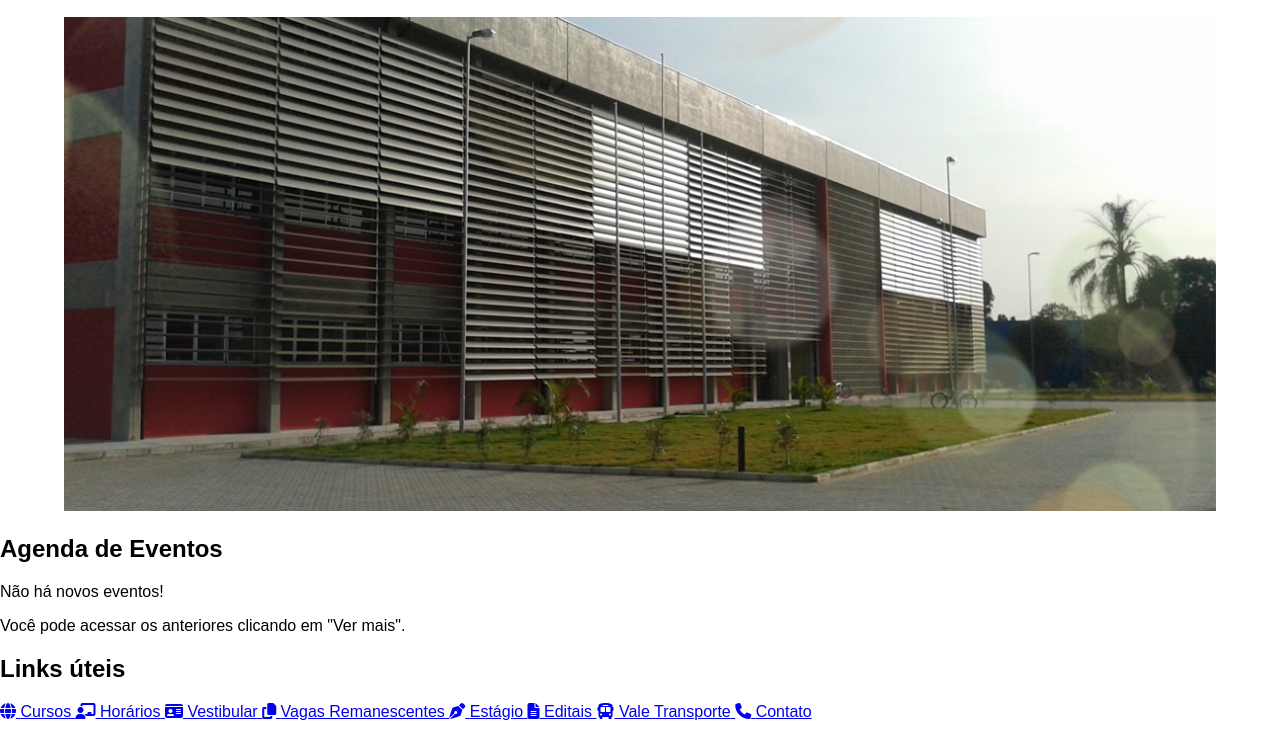
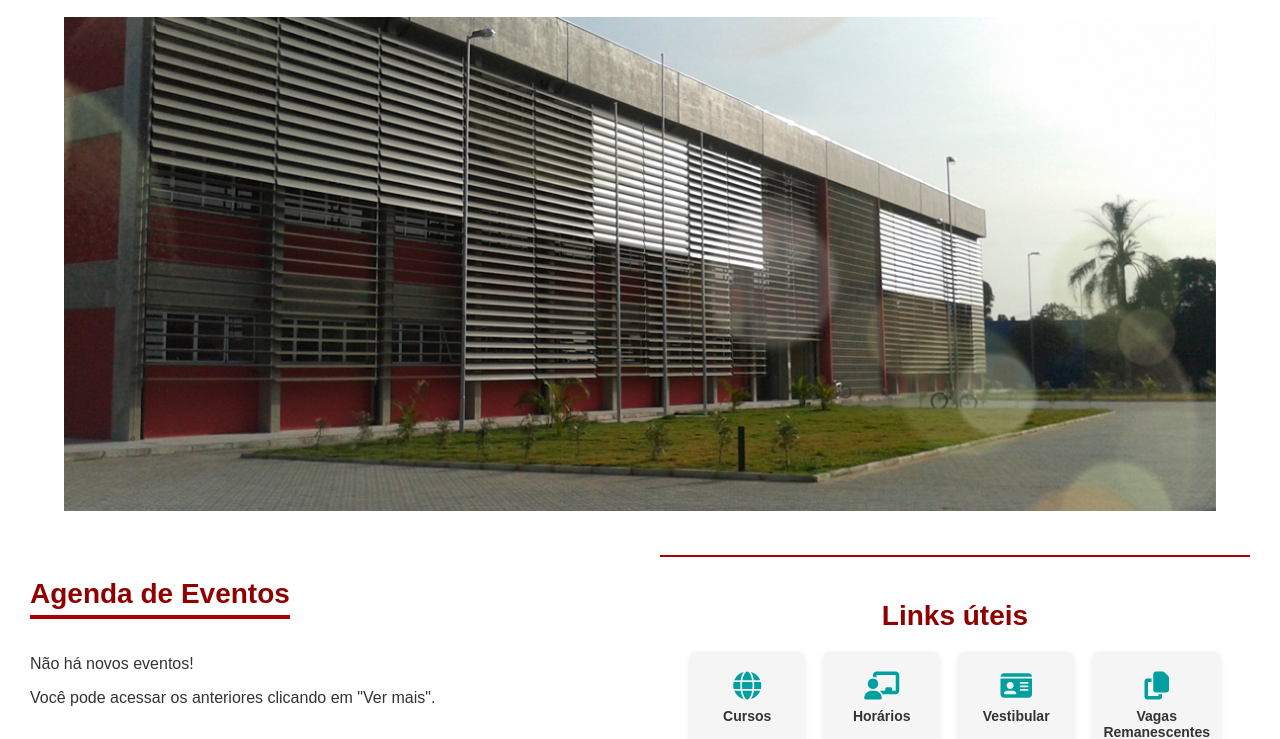
Before and after one commit to CodeMasters-dsm/Projeto, a plain HTML site: page site/front/homepage/index.html in a window 1280 px wide. Shown: the part 215-954 px from the top of the page. Drawn offline with Linux system fonts and the light colour scheme; files whose address does not match are found by name.

Commit message:
Add files via upload

```diff
--- a/site/front/homepage/style.css
+++ b/site/front/homepage/style.css
@@ -1,5 +1,5 @@
-body {
-    margin: 0;
+   body {
+   margin: 0;
     font-family: Arial, sans-serif;
   }
 
@@ -212,3 +212,167 @@
   .social-icons a:hover {
     color: #800; /* Cor ao passar o mouse */
   }
+
+  .links-uteis {
+  padding: 40px 20px;
+  background-color: #fff;
+  text-align: center;
+  border-top: 2px solid #a00;
+}
+
+.links-uteis h2 {
+  color: #900000;
+  font-size: 28px;
+  margin-bottom: 30px;
+  position: relative;
+  display: inline-block;
+}
+
+.grid-links {
+  display: grid;
+  grid-template-columns: repeat(auto-fit, minmax(150px, 1fr));
+  gap: 20px;
+  max-width: 900px;
+  margin: 0 auto;
+}
+
+.card-link {
+  background-color: #f7f7f7;
+  border-radius: 10px;
+  padding: 30px 15px;
+  display: flex;
+  flex-direction: column;
+  align-items: center;
+  text-decoration: none;
+  color: #008b8b;
+  box-shadow: 0 2px 6px rgba(0,0,0,0.1);
+  transition: transform 0.2s ease, background 0.2s ease;
+}
+
+.card-link i {
+  font-size: 28px;
+  margin-bottom: 10px;
+}
+
+.card-link span {
+  font-size: 16px;
+  font-weight: 600;
+}
+
+.card-link:hover {
+  background-color: #eee;
+  transform: translateY(-4px);
+}
+
+.conteudo-principal {
+  display: flex;
+  justify-content: space-between;
+  align-items: flex-start;
+  padding: 40px 30px;
+  gap: 40px;
+  flex-wrap: wrap;
+}
+
+.agenda-eventos {
+  flex: 1;
+  min-width: 300px;
+}
+
+.agenda-eventos h2 {
+  color: #900000;
+  font-size: 28px;
+  margin-bottom: 20px;
+  border-bottom: 4px solid #a00;
+  display: inline-block;
+  padding-bottom: 5px;
+}
+
+.agenda-eventos p {
+  font-size: 16px;
+  color: #333;
+}
+
+.links-uteis {
+  flex: 1;
+  min-width: 300px;
+  background-color: #fff;
+  text-align: center;
+  border-top: 2px solid #a00;
+}
+
+.links-uteis h2 {
+  color: #900000;
+  font-size: 28px;
+  margin-bottom: 30px;
+  display: inline-block;
+  position: relative;
+}
+
+.grid-links {
+  display: grid;
+  grid-template-columns: repeat(2, 1fr);
+  gap: 20px;
+  padding: 0 20px 20px;
+}
+
+.links-uteis {
+  flex: 1;
+  min-width: 300px;
+  background-color: #fff;
+  text-align: center;
+  border-top: 2px solid #a00;
+  padding: 20px 0;
+}
+
+.links-uteis h2 {
+  color: #900000;
+  font-size: 28px;
+  margin-bottom: 20px;
+  position: relative;
+}
+
+.grid-links {
+  display: grid;
+  grid-template-columns: repeat(4, 1fr);
+  gap: 20px;
+  padding: 0 30px;
+}
+
+.card-link {
+  background-color: #f5f5f5;
+  border-radius: 6px;
+  padding: 20px 10px;
+  text-decoration: none;
+  color: #333;
+  display: flex;
+  flex-direction: column;
+  align-items: center;
+  transition: background 0.3s;
+}
+
+.card-link:hover {
+  background-color: #eee;
+}
+
+.card-link i {
+  font-size: 28px;
+  color: #00a0a0;
+  margin-bottom: 8px;
+}
+
+.card-link span {
+  font-size: 14px;
+  font-weight: bold;
+}
+
+@media (max-width: 900px) {
+  .grid-links {
+    grid-template-columns: repeat(2, 1fr);
+  }
+}
+
+@media (max-width: 500px) {
+  .grid-links {
+    grid-template-columns: 1fr;
+  }
+}
```
